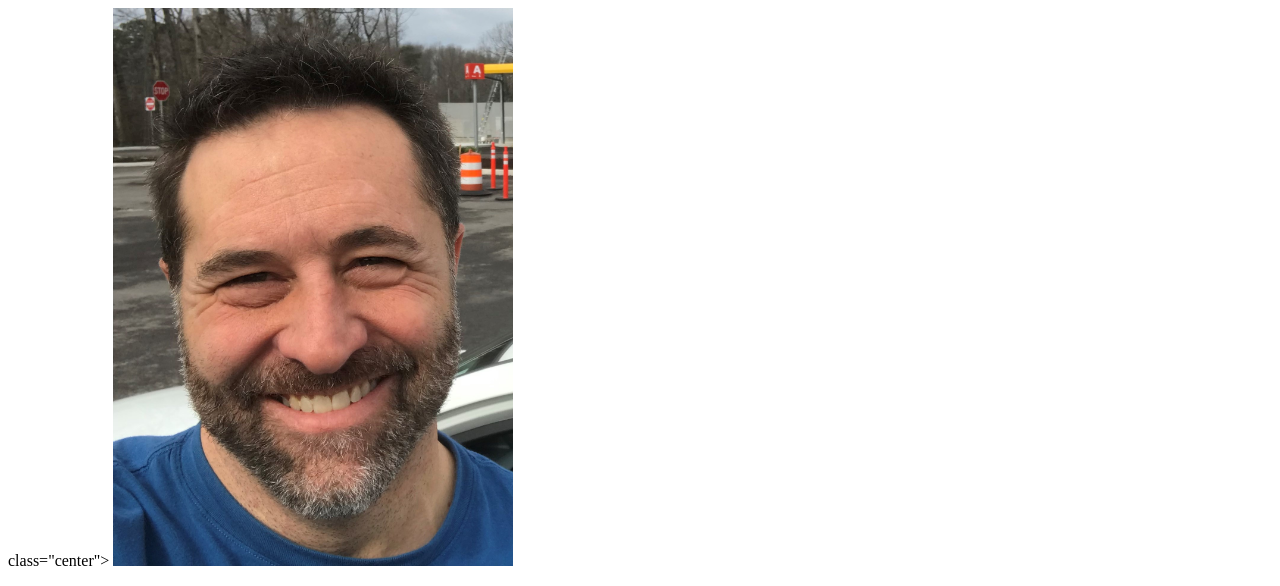
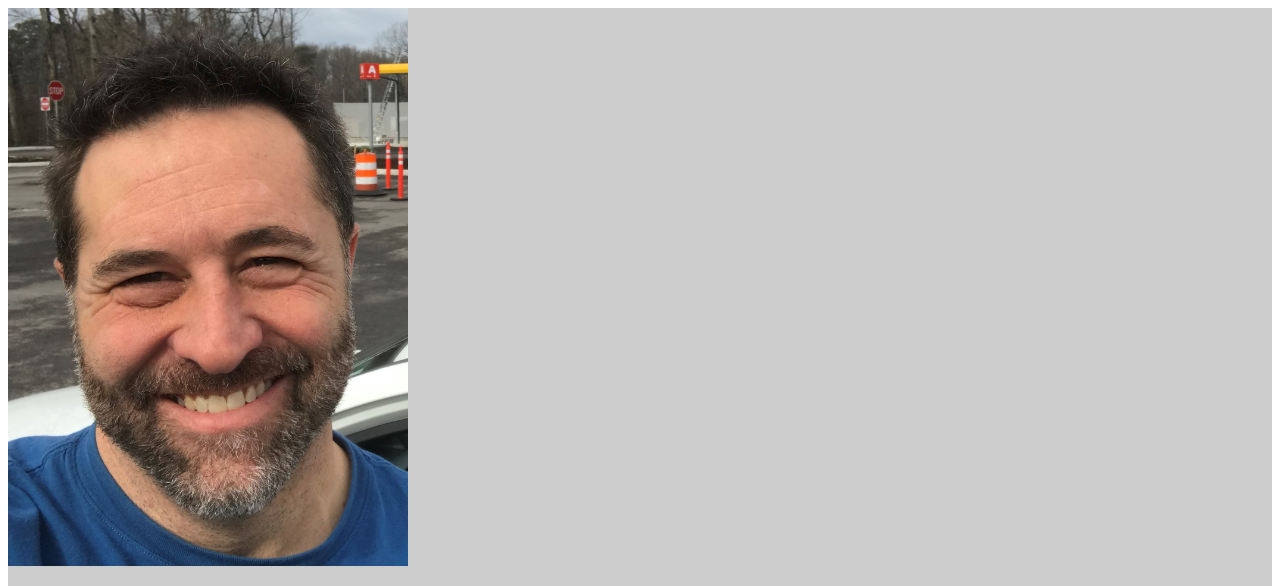
Before and after one commit to bouch95/main, a plain HTML site: page index.html in a window 1280 px wide. Shown: the top 586 px of the page. Drawn offline with Linux system fonts and the light colour scheme.

Commit message:
Update index.html

```diff
--- a/index.html
+++ b/index.html
@@ -7,11 +7,13 @@
 	<link href="style.css" rel="stylesheet" type="text/css" />
 </head>
 <body>
-	<header>
-		class="center">
-	<img src="profile.JPG" width="400" alt="main profile pic">
-	<h1>Hello!</h1>
-	<p>Adds a space</p>
+	<header class="header">
+
+		<main>
+			<img src="profile.JPG" width="400" alt="main profile pic">
+			<h1>Hello!</h1>
+			<p>Adds a space</p>
+		</main>
 	</header>
 
 </body>
```
